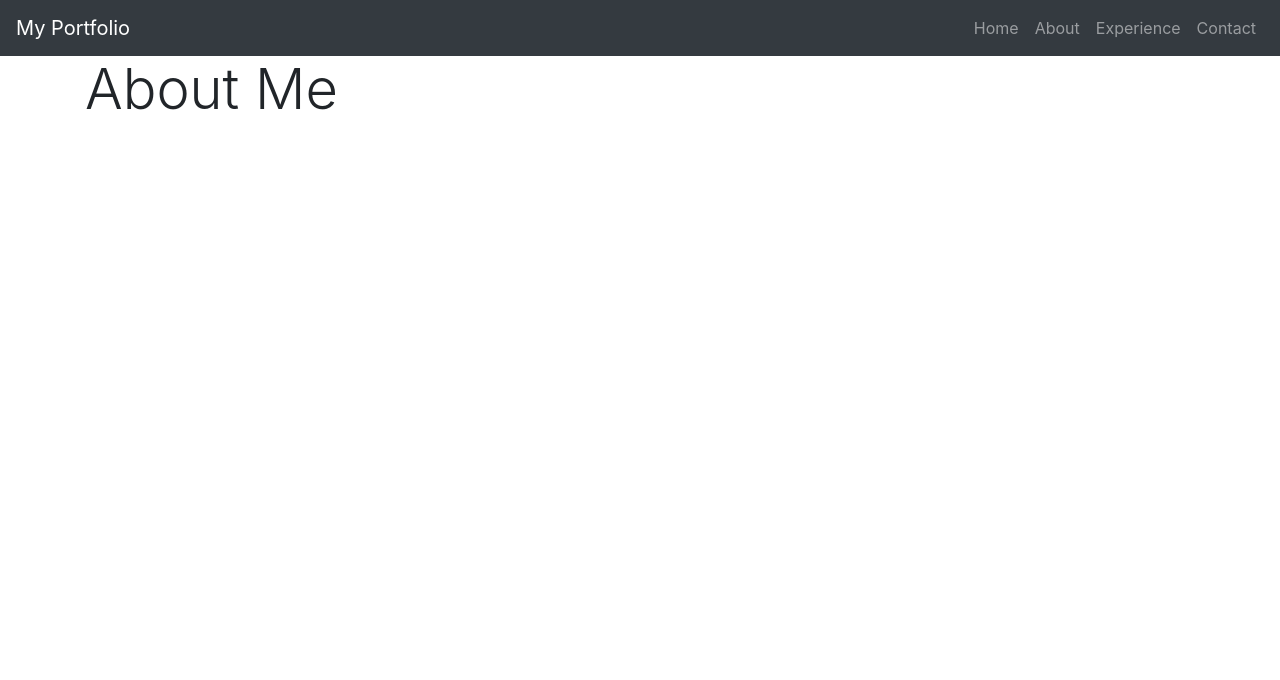
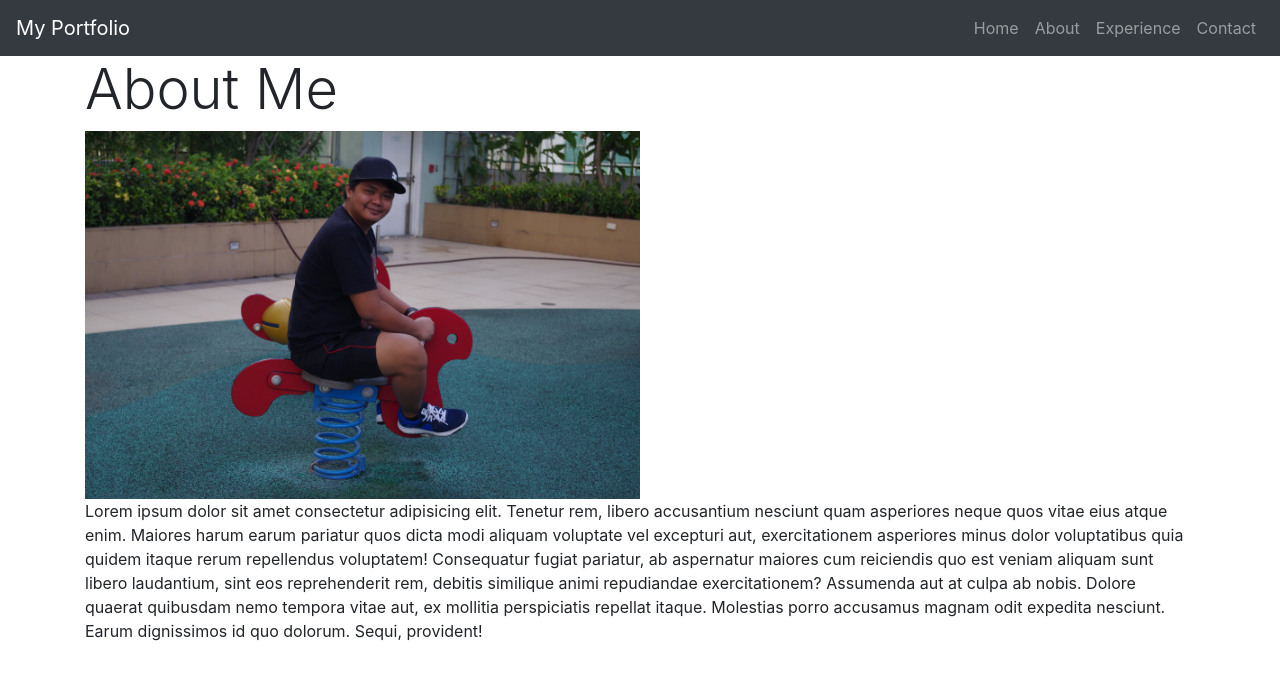
Before and after one commit to wiwabzu/myPortfolio, a plain HTML site: page about.html in a window 1280 px wide. Drawn offline with nearby package versions, Linux system fonts and the light colour scheme.

Commit message:
nesting the img and p in a div element and add image of mine and loremsum sample text in p element and the image width is 50%

```diff
--- a/about.html
+++ b/about.html
@@ -41,5 +41,7 @@
       </nav>
        <div class="container">
             <h1 class="display-4">About Me</h1>
+            <img width="50%"src="/images/wesfunny.jpg" alt="Photo Of Me">
+            <p>Lorem ipsum dolor sit amet consectetur adipisicing elit. Tenetur rem, libero accusantium nesciunt quam asperiores neque quos vitae eius atque enim. Maiores harum earum pariatur quos dicta modi aliquam voluptate vel excepturi aut, exercitationem asperiores minus dolor voluptatibus quia quidem itaque rerum repellendus voluptatem! Consequatur fugiat pariatur, ab aspernatur maiores cum reiciendis quo est veniam aliquam sunt libero laudantium, sint eos reprehenderit rem, debitis similique animi repudiandae exercitationem? Assumenda aut at culpa ab nobis. Dolore quaerat quibusdam nemo tempora vitae aut, ex mollitia perspiciatis repellat itaque. Molestias porro accusamus magnam odit expedita nesciunt. Earum dignissimos id quo dolorum. Sequi, provident!</p>
        </div>
 </html>
```
Also changed, not shown: images/wesfunny.jpg (added).
